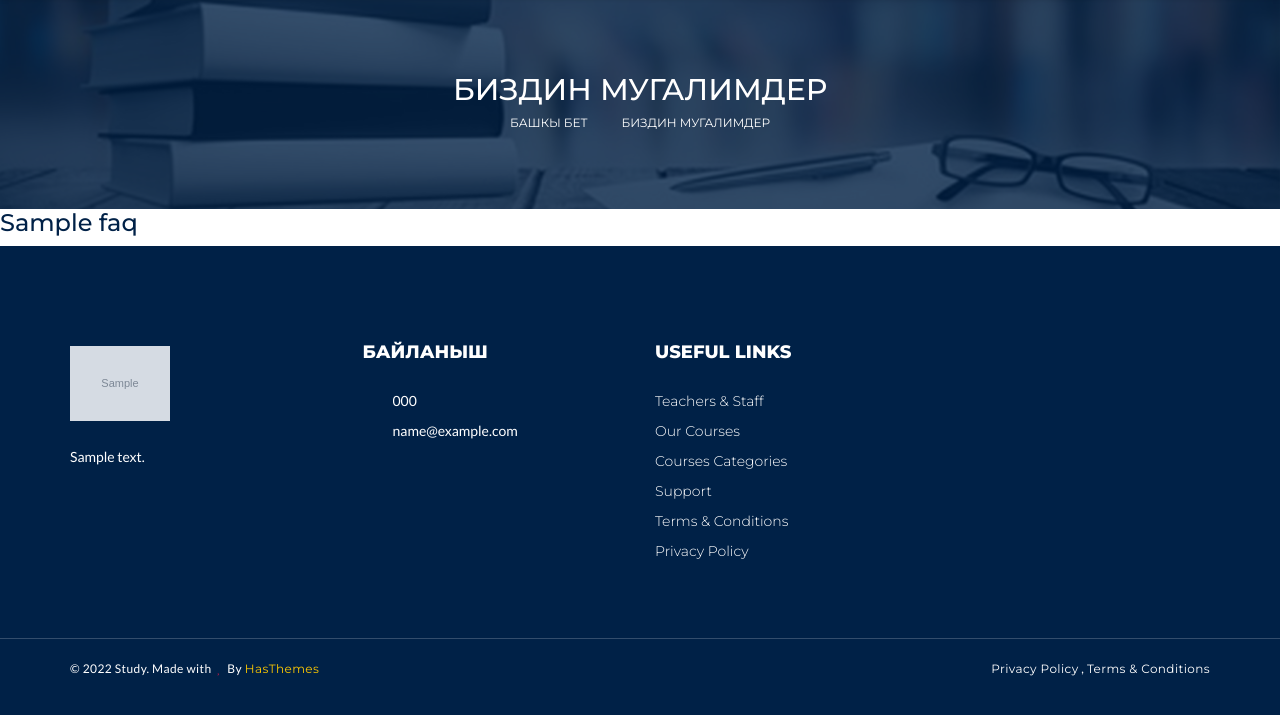
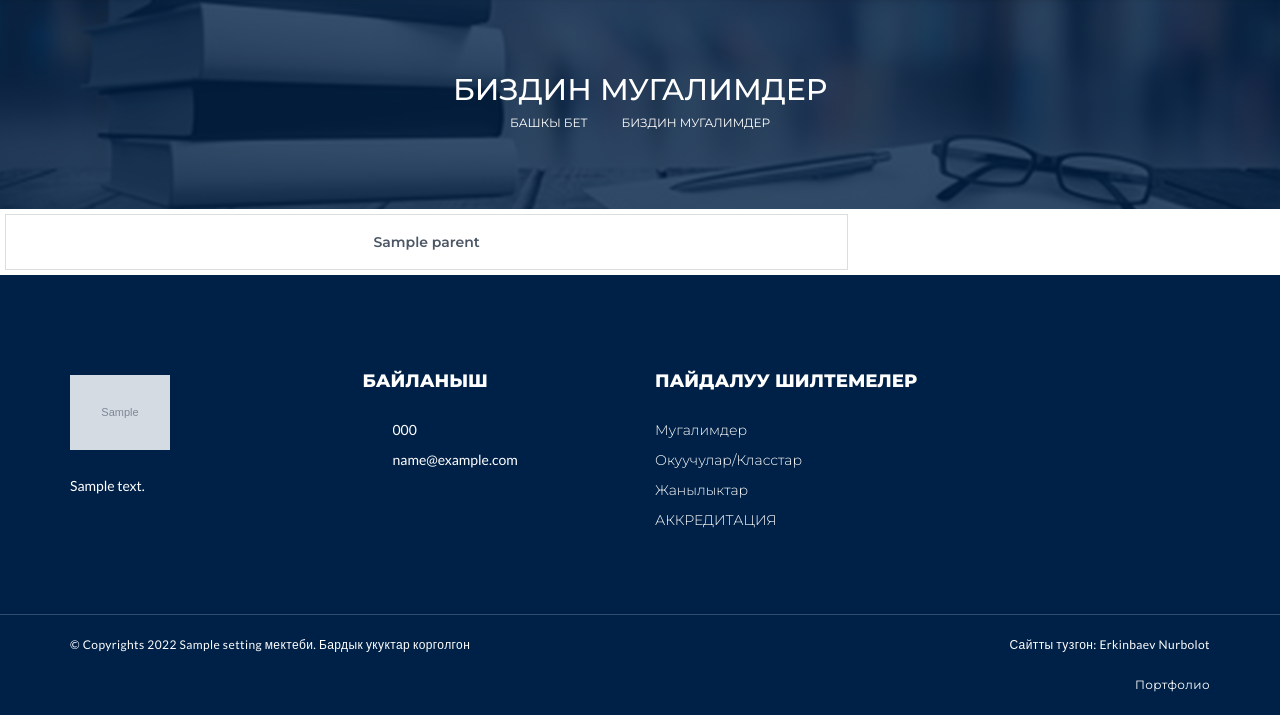
Before and after one commit to Nurbolottop/NewSchool, a Django app: template templates/parents.html in a window 1280 px wide; the page is wider, and only the part inside the window is pictured. Shown: the part 155-870 px from the top of that part. Before the commit the page ends 831 px from the top of that part, so only its background shows below. Run offline with Django 3.2, Linux system fonts and the light colour scheme; the template is opened without the code that fills it: most values are stand-ins (such as "Sample title", 1, 10 or a date in 2020); grey boxes marked "Sample" are stand-in pictures; some libraries are stand-ins or nearby versions; some web fonts are replaced.

Commit message:
parents.html

```diff
--- a/apps/parents/models.py
+++ b/apps/parents/models.py
@@ -2,8 +2,8 @@ from django.db import models
 
 # Create your models here.
 class Parents(models.Model):
-    name = models.CharField(max_length=244, verbose_name='Суроо!')
-    desc = models.TextField(verbose_name='Жоор!')
+    name = models.CharField(max_length=244, verbose_name='Аты!')
+    parents_doc = models.FileField(upload_to='parents_document/', verbose_name='Документ файл')
 
     def __str__(self):
         return self.name
--- a/apps/parents/views.py
+++ b/apps/parents/views.py
@@ -11,12 +11,12 @@ from apps.settings.models import Settings
 def parents(request):
     setting = Settings.objects.latest('id')
     contact = Contact.objects.latest('id')
-    faq = Parents.objects.all()
+    parent = Parents.objects.all()
 
     context = {
         'setting':setting,
         'contact':contact,
-        'faq':faq,
+        'parent':parent,
     }
 
     return render(request, 'parents.html', context)
--- a/templates/accred.html
+++ b/templates/accred.html
@@ -32,6 +32,10 @@
             <div class="section-title col-xs-12 mb-80">
                 <h3>АККРЕДИТАЦИЯ 2022-2023</h3>
             </div>
+
+          <div class = 'adi_block'><span style="height: 182px;"><a href="{% url 'inst_akred'%}" data-toggle="_modal" data-number="0">ИНСТИТУЦИОНАЛДЫК АККРЕДИТАЦИЯ</a></span></div>
+          <div class = 'adi_block'><span style="height: 182px;"><a href="{% url 'prog_akred'%}" data-toggle="_modal" data-number="0">ПРОГРАММАЛЫК АККРЕДИТАЦИЯ</a></span></div>
+
         </div>
 
     </div>
--- a/templates/footer.html
+++ b/templates/footer.html
@@ -22,14 +22,13 @@
             </div>
             <!-- Footer Widget -->
             <div class="footer-widget col-lg-3 col-md-6 col-12 mb-50">
-                <h3>Useful Links</h3>
+                <h3>ПАЙДАЛУУ ШИЛТЕМЕЛЕР</h3>
                 <ul>
-                    <li><a href="about.html">Teachers &amp; Staff</a></li>
-                    <li><a href="courses.html">Our Courses</a></li>
-                    <li><a href="courses.html">Courses Categories</a></li>
-                    <li><a href="contact.html">Support</a></li>
-                    <li><a href="contact.html">Terms &amp; Conditions</a></li>
-                    <li><a href="contact.html">Privacy Policy</a></li>
+                    <li><a href="{% url 'teacher'%}">Мугалимдер </a></li>
+                    <li><a href="{% url 'students'%}">Окуучулар/Класстар</a></li>
+                    <li><a href="{%url 'news'%}">Жанылыктар</a></li>
+                    <li><a href="{%url 'accred'%}">АККРЕДИТАЦИЯ </a></li>
+
                 </ul>
             </div>
             <!-- Footer Widget -->
@@ -41,10 +40,12 @@
     <div class="container">
         <div class="row">
             <div class="text-start col-md-6 col-sm-12">
-                <p class="copyright">© 2022  Study. Made with <i class="fa fa-heart"></i> By <a target="_blank" href="https://hasthemes.com">HasThemes</a></p>
+                <p>© Copyrights 2022 {{settings.name_site}} мектеби.  Бардык укуктар корголгон</p>
             </div>
             <div class="text-end col-md-6 col-sm-12">
-                <p><a href="contact.html">Privacy Policy</a> , <a href="contact.html">Terms &amp; Conditions</a></p>
+                <p>Сайтты тузгон: Erkinbaev Nurbolot</p>
+
+                <p><a href="https://github.com/Nurbolottop" title="">Портфолио</i></a></p>
             </div>
         </div>
     </div>
--- a/templates/parents.html
+++ b/templates/parents.html
@@ -35,23 +35,9 @@
                 <div class="faq-details">
                     <div class="panel-group" id="accordion">
                         <!-- Panel Default -->
-                        {%for faq in faq%}
-                        <div class="panel panel-default">
-                            <div class="panel-heading">
-                                <h4 class="check-title">
-                                    <a data-toggle="collapse" class="active" data-parent="#accordion" href="#check1">
-                                        <span class="acc-icons"></span>{{faq.name}}
-                                    </a>
-                                </h4>
-                            </div>
-                            <div id="check1" class="panel-collapse collapse in">
-                                <div class="panel-body">
-                                    <p>
-                                        {{faq.desc}}
-                                    </p>
-                                </div>
-                            </div>
-                        </div>
+                        {%for parent in parent%}
+                        <div class = 'adi_block'><span style="height: 182px;"><a href="{{parent.parents_doc.url}}" data-toggle="_modal" data-number="0">{{parent.name}}</a></span></div>
+
                         {%endfor%}
                         <!-- End Panel Default -->
                         <!-- Panel Default -->
```
Also changed, not shown: apps/parents/migrations/0002_remove_parents_desc_parents_parents_doc_and_more.py (added), db.sqlite3, 1 other file.
